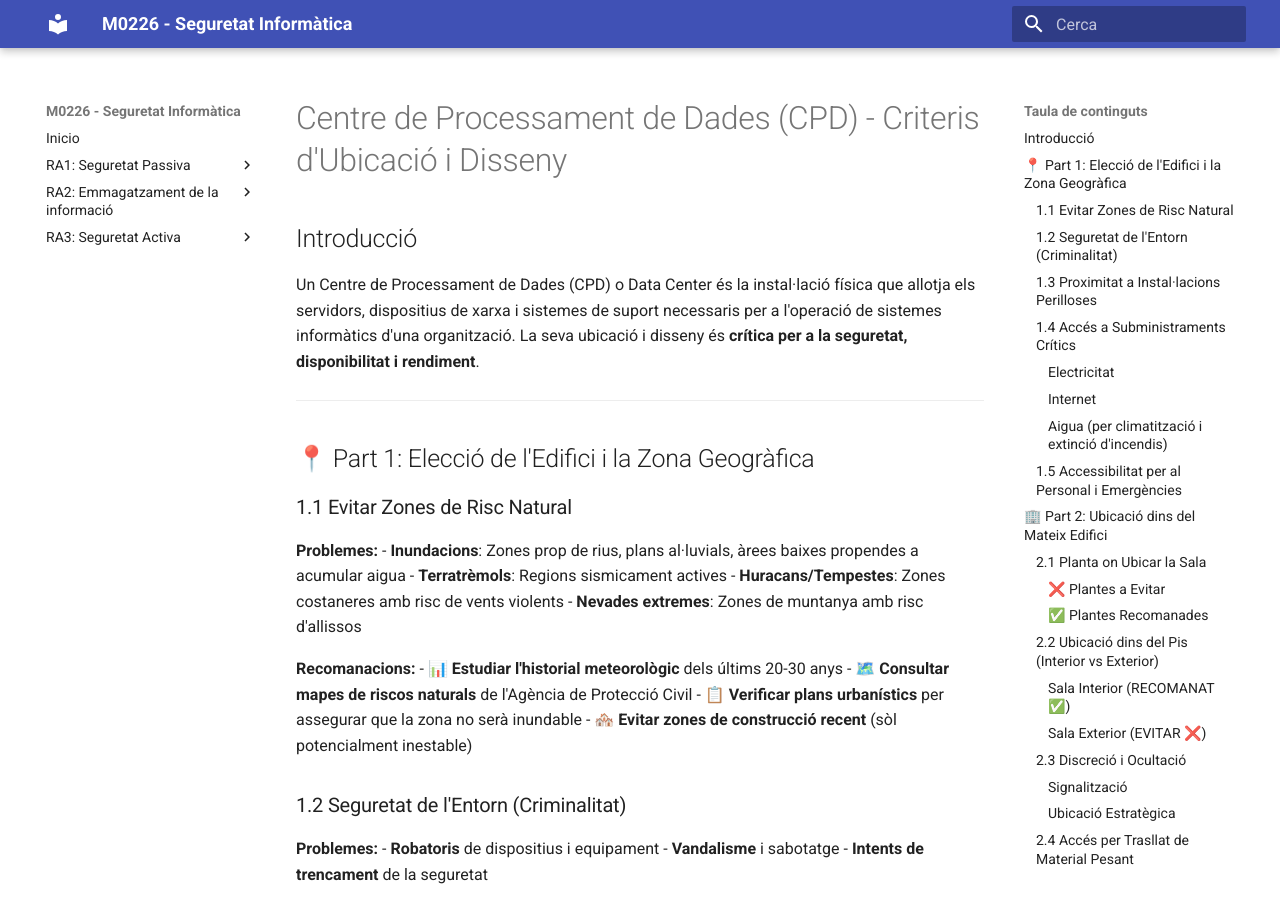
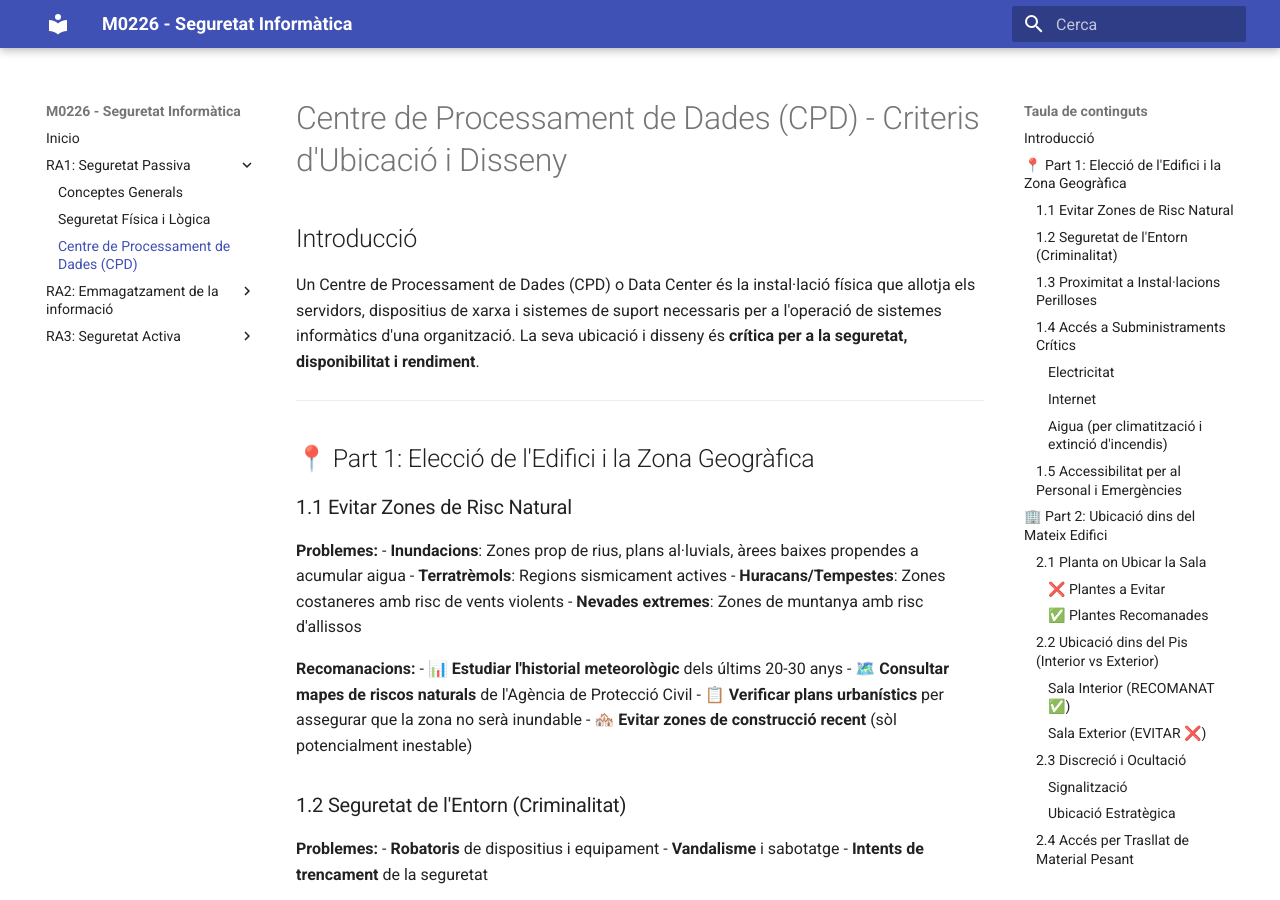
Before and after one commit to lmontesi365/m0226SI, an MkDocs documentation site: the page built from docs/ra1/CPD.md, in a window 1280 px wide and 900 px high. Built offline with MkDocs 1.6.1 and Material for MkDocs 9.7.7, drawn with Linux system fonts in a browser that asks for light colours.

Commit message:
Add new sections for physical and logical security

```diff
--- a/mkdocs.yml
+++ b/mkdocs.yml
@@ -7,6 +7,8 @@ nav:
   - Inicio: index.md
   - "RA1: Seguretat Passiva":
     - "Conceptes Generals": ra1/conceptos.md
+    - "Seguretat Física i Lògica": ra1/S_fisca-Logica.md
+    - "Centre de Processament de Dades (CPD)": ra1/CPD.md
   - "RA2: Emmagatzament de la informació":
     - "Criptografia": ra2/cripto.md
   - "RA3: Seguretat Activa":
```
